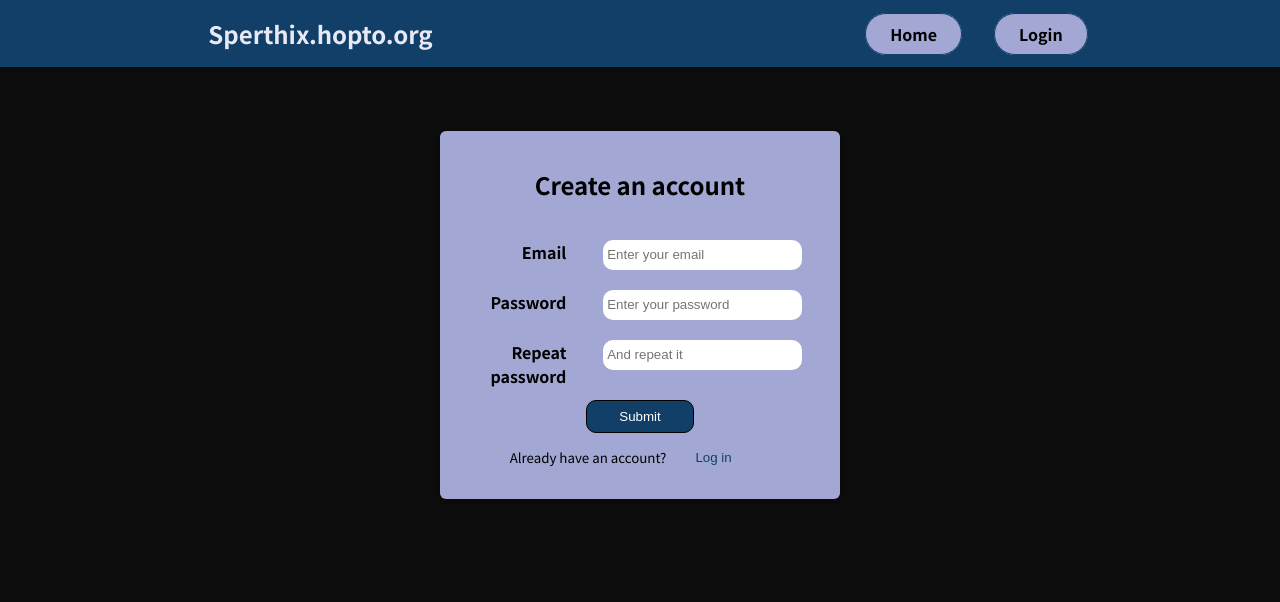
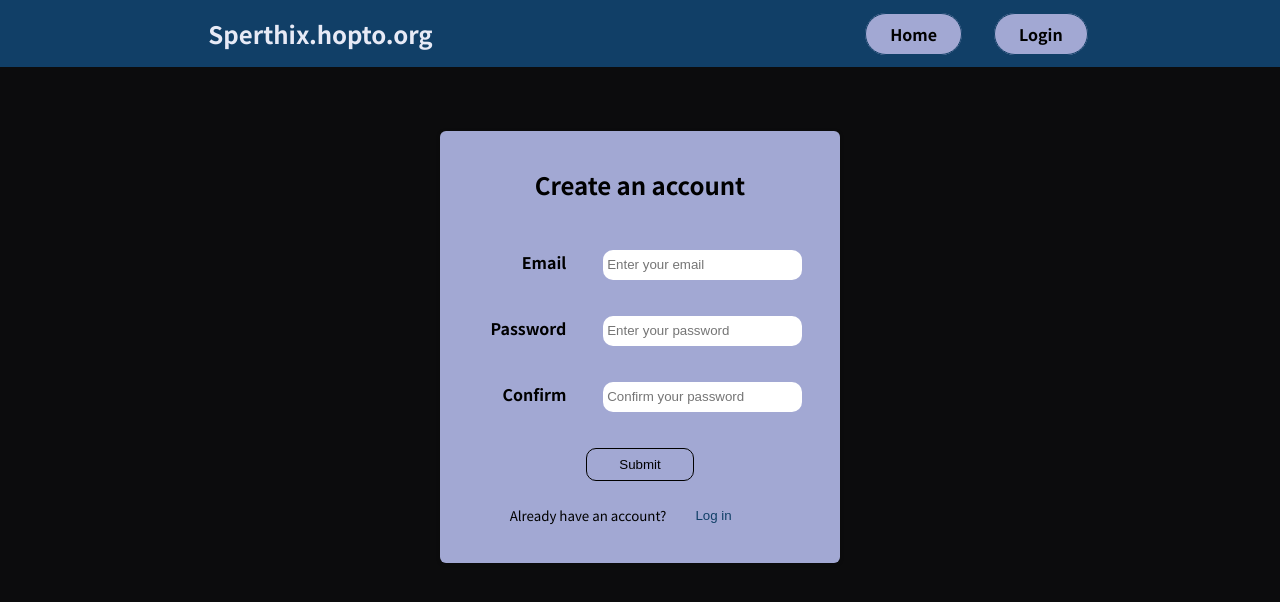
Before and after one commit to Sperthix/MyNotes, a React (Create React App) app: page /signup in a window 1280 px wide. Shown: the top 602 px of the page. Built offline with nearby package versions, Linux system fonts and the light colour scheme; no server answers.

Commit message:
added user feedback for wrong inputs

```diff
--- a/src/components/Auth/AuthForm.js
+++ b/src/components/Auth/AuthForm.js
@@ -2,6 +2,12 @@ import { useRef, useState, useEffect } from "react";
 import { useNavigate } from "react-router-dom";
 import { useDispatch } from "react-redux";
 import { userDetailsActions } from "../../context/userDetail-slice";
+import useInput from "../../hooks/use-input";
+import {
+  IsEmailValid,
+  IsPasswordStrong,
+  CheckEquality,
+} from "../../helpers/Validation";
 
 import {
   sendSignUpRequest,
@@ -20,6 +26,35 @@ const AuthForm = (props) => {
   const navigate = useNavigate();
 
   const [hasAcc, setHasAcc] = useState(true);
+
+  let formIsValid = false;
+
+  const {
+    value: enteredEmail,
+    isValid: emailIsValid,
+    hasError: emailHasError,
+    valueChangeHandler: emailChangeHandler,
+    inputBlurHandler: emailBlurHandler,
+    reset: resetEmail,
+  } = useInput(IsEmailValid);
+
+  const {
+    value: enteredPassword,
+    isValid: passwordIsValid,
+    hasError: passwordHasError,
+    valueChangeHandler: passwordChangeHandler,
+    inputBlurHandler: passwordBlurHandler,
+    reset: resetPassword,
+  } = useInput(IsPasswordStrong);
+
+  const {
+    value: enteredPassword2,
+    isValid: password2IsValid,
+    hasError: password2HasError,
+    valueChangeHandler: password2ChangeHandler,
+    inputBlurHandler: password2BlurHandler,
+    reset: resetPassword2,
+  } = useInput(IsPasswordStrong);
 
   // set state based on from which page is this component called
   useEffect(() => {
@@ -52,6 +87,9 @@ const AuthForm = (props) => {
       );
       navigate("/login");
     }
+    resetEmail();
+    resetPassword();
+    resetPassword2();
   };
 
   const changePageHandler = () => {
@@ -64,6 +102,16 @@ const AuthForm = (props) => {
     }
   };
 
+  let pwsAreEqual = CheckEquality(enteredPassword, enteredPassword2);
+  let displayPw2Error = false;
+  if (!pwsAreEqual || password2HasError) displayPw2Error = true;
+
+  if (hasAcc) {
+    if (emailIsValid && passwordIsValid) formIsValid = true;
+  } else {
+    if (emailIsValid && passwordIsValid && password2IsValid) formIsValid = true;
+  }
+
   return (
     <section className={styles.auth}>
       {hasAcc && <h1>Login to account</h1>}
@@ -75,9 +123,15 @@ const AuthForm = (props) => {
             type="email"
             id="email"
             ref={emailInputRef}
+            onChange={emailChangeHandler}
+            onBlur={emailBlurHandler}
+            value={enteredEmail}
             placeholder="Enter your email"
             required
           ></input>
+          {emailHasError && (
+            <p className={styles.errorText}>Email is not valid</p>
+          )}
         </div>
         <div className={styles.userInput}>
           <label htmlFor="password">Password</label>
@@ -85,23 +139,37 @@ const AuthForm = (props) => {
             type="password"
             id="password"
             ref={passwordInputRef}
+            onChange={passwordChangeHandler}
+            onBlur={passwordBlurHandler}
+            value={enteredPassword}
             placeholder="Enter your password"
             required
           ></input>
+          {!hasAcc && passwordHasError && (
+            <p className={styles.errorText}>Password is not strong enough</p>
+          )}
         </div>
         {!hasAcc && (
           <div className={styles.userInput}>
-            <label htmlFor="password2">Repeat password</label>
+            <label htmlFor="password2">Confirm password</label>
             <input
               type="password"
               id="password2"
               ref={password2InputRef}
-              placeholder="And repeat it"
+              onChange={password2ChangeHandler}
+              onBlur={password2BlurHandler}
+              value={enteredPassword2}
+              placeholder="Confirm your password"
               required
             ></input>
+            {displayPw2Error && (
+              <p className={styles.errorText}>Passwords do not match!</p>
+            )}
           </div>
         )}
-        <button type="submit">Submit</button>
+        <button type="submit" disabled={!formIsValid}>
+          Submit
+        </button>
       </form>
       {!hasAcc && (
         <div>
--- a/src/components/Auth/AuthForm.module.css
+++ b/src/components/Auth/AuthForm.module.css
@@ -17,7 +17,8 @@
   grid-column-gap: 10%;
   max-height: 50px;
   justify-content: center;
-  align-content: center;
+  align-content: top;
+  margin-bottom: 1rem;
 }
 
 .auth h1 {
@@ -45,11 +46,17 @@
   padding: 0.3em;
   height: 30px;
   width: 90%;
+  justify-self: top;
+}
+
+.invalid input {
+  border: 1px solid red;
 }
 
 .auth label {
   display: inline;
   font-weight: bold;
+  overflow: hidden;
 }
 
 .auth button {
@@ -97,3 +104,20 @@ button.change {
 button.change:hover {
   background-color: transparent;
 }
+
+button:disabled,
+button:disabled:hover,
+button:disabled:active {
+  background-color: #a2a8d3;
+  color: black;
+  border: 1px solid black;
+  cursor: not-allowed;
+}
+
+.errorText {
+  grid-column: 1 / 3;
+  margin: 0.6rem;
+  position: relative;
+  top: -50px;
+  color: red;
+}
--- a/src/context/auth-actions.js
+++ b/src/context/auth-actions.js
@@ -1,6 +1,8 @@
 import { authActions } from "./auth-slice";
 
 const API_KEY = process.env.REACT_APP_API_KEY;
+
+let success = false;
 
 export const sendSignUpRequest = (email, password) => {
   // returns an async function
@@ -19,16 +21,20 @@ export const sendSignUpRequest = (email, password) => {
         }
       );
       if (!response.ok) {
+        success = false;
         const error = await response.json();
         throw new Error(error.error.message);
       }
+      success = true;
       const data = await response.json();
       return data;
     };
     try {
       await sendSignUpRequest();
       console.log("User successfully created");
+      return success;
     } catch (error) {
+      console.log(error.message);
       alert(error.message);
     }
   };
@@ -51,9 +57,11 @@ export const sendLoginRequest = (email, password) => {
         }
       );
       if (!response.ok) {
+        success = false;
         const error = await response.json();
         throw new Error(error.error.message);
       }
+      success = true;
       const data = await response.json();
       return data;
     };
@@ -69,6 +77,7 @@ export const sendLoginRequest = (email, password) => {
           loginDuration: expirationTime.toString(),
         })
       );
+      return success;
     } catch (error) {
       alert(error.message);
     }
--- a/src/hooks/use-input.js
+++ b/src/hooks/use-input.js
@@ -1,18 +1,22 @@
 import { useReducer } from "react";
 
-const initialInputStat = {
+const initialInputState = {
   value: "",
   isTouched: false,
 };
 
 const inputStateReducer = (state, action) => {
-  if (action.type === "INPUT") return { value: action.value, isTouched: state.isTouched };
+  if (action.type === "INPUT")
+    return { value: action.value, isTouched: state.isTouched };
   if (action.type === "TOUCH") return { value: state.value, isTouched: true };
   if (action.type === "RESET") return { value: "", isTouched: false };
 };
 
 const useInput = (validation) => {
-    const [inputState, dispatch] = useReducer(inputStateReducer, initInputState);
+  const [inputState, dispatch] = useReducer(
+    inputStateReducer,
+    initialInputState
+  );
 
   const valueIsValid = validation(inputState.value);
   const hasError = !valueIsValid && inputState.isTouched;
```
Also changed, not shown: src/hooks/use-http.js (renamed from src/hooks/use-feedback.js), 1 other file (tests, documents, lock files or other folders). Lines whose indentation alone changed are shown as unchanged.
